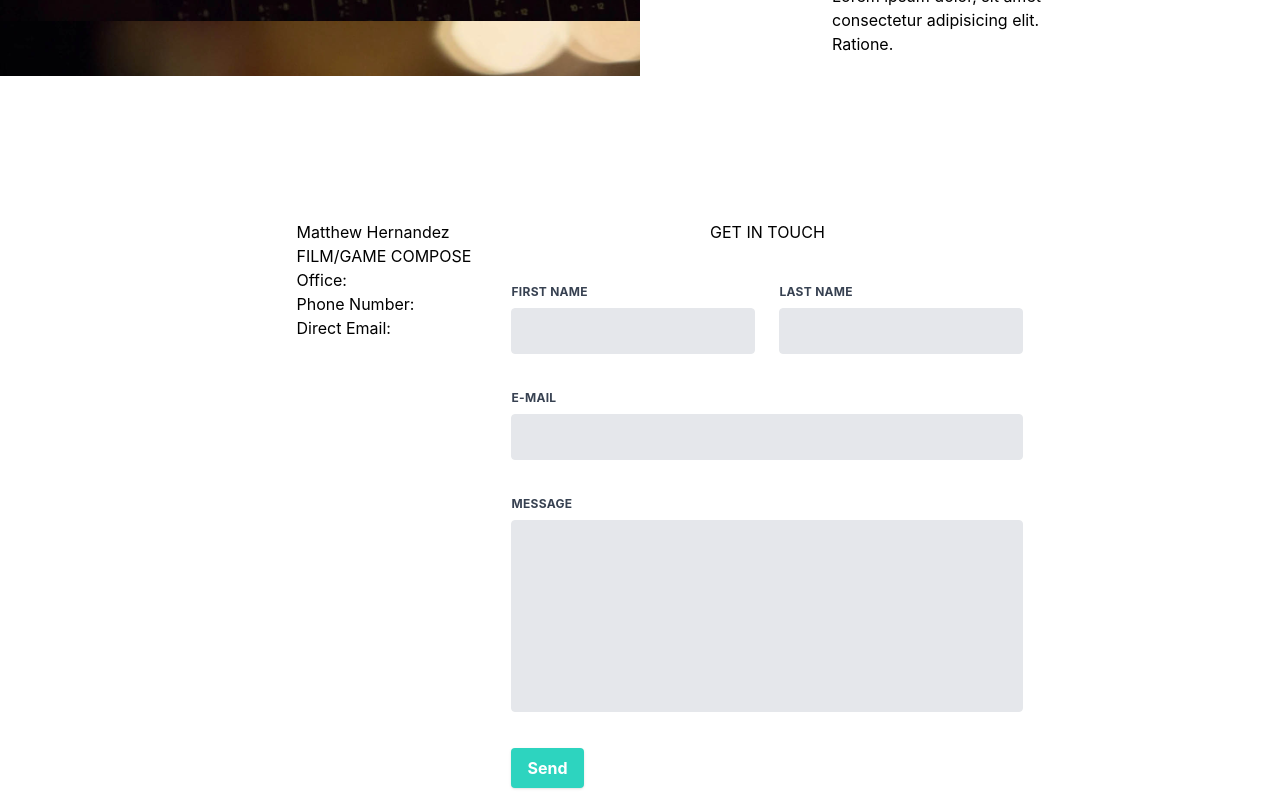
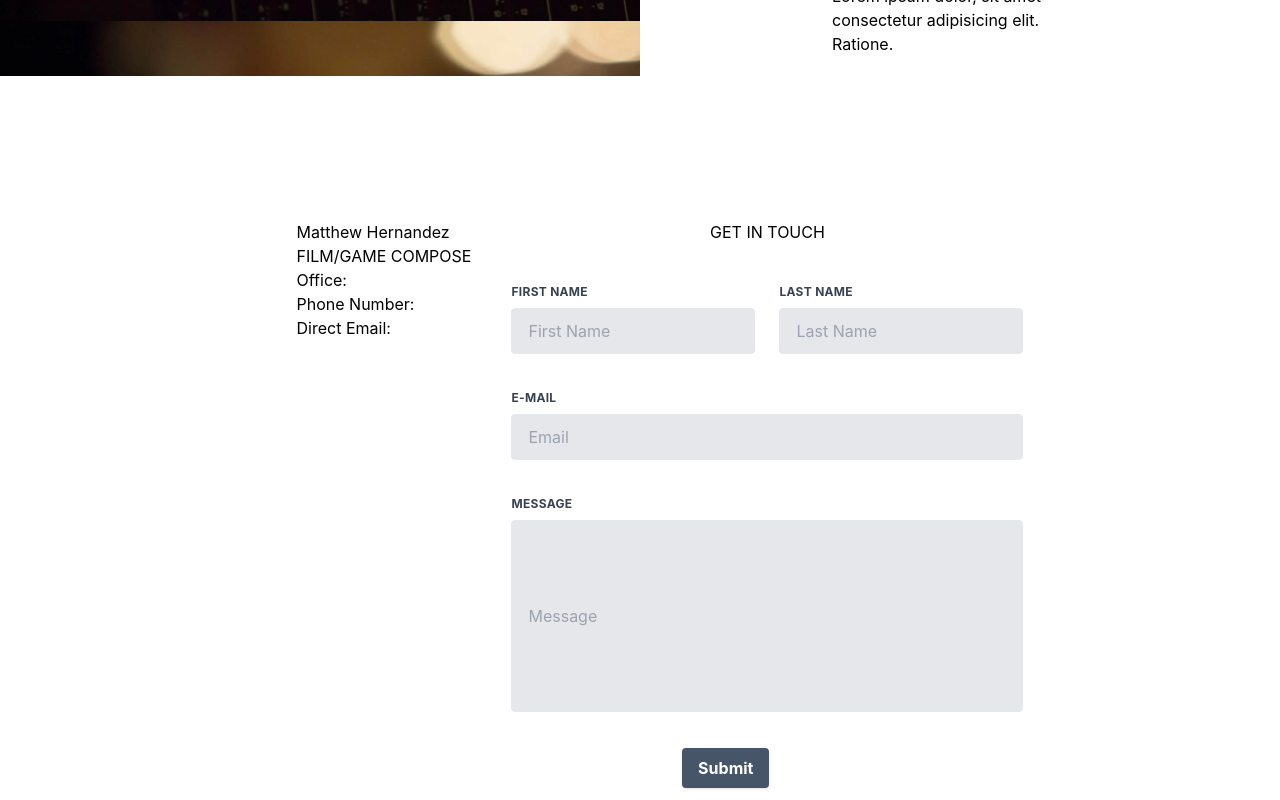
Before and after one commit to Cyber-Digital-llc/Matthews-Portfolio-Website-FE, a Next.js app: page / in a window 1280 px wide. Shown: the part 2740-3540 px from the top of the page. Built offline with nearby package versions, Linux system fonts and the light colour scheme.

Commit message:
cleaning up contactForm

```diff
--- a/components/ContactForm.jsx
+++ b/components/ContactForm.jsx
@@ -15,7 +15,6 @@ export default function ContactForm() {
   function onSubmit(data) {
     axios
       .post('/api/contact', data)
-
       .then((response) => {
         console.log(data)
         setSuccessMessage(
@@ -61,7 +60,7 @@ export default function ContactForm() {
                 })}
                 placeholder="First Name"
               />
-              <p>{errors.firstName?.message}</p>
+              <p className="text-red-600">{errors.firstName?.message}</p>
             </div>
             <div className="w-full md:w-1/2 px-3">
               <label
@@ -79,7 +78,7 @@ export default function ContactForm() {
                 })}
                 placeholder="Last Name"
               />
-              <p>{errors.lastName?.message}</p>
+              <p className="text-red-600">{errors.lastName?.message}</p>
             </div>
           </div>
 
@@ -100,7 +99,7 @@ export default function ContactForm() {
                 })}
                 placeholder="Email"
               />
-              <p>{errors.email?.message}</p>
+              <p className="text-red-600">{errors.email?.message}</p>
             </div>
           </div>
           <div className="flex flex-wrap -mx-3 mb-6">
@@ -120,13 +119,13 @@ export default function ContactForm() {
                 })}
                 placeholder="Message"
               />
-              <p>{errors.message?.message}</p>
+              <p className="text-red-600">{errors.message?.message}</p>
             </div>
           </div>
           <div className="md:flex md:items-center">
             <div className="md:w-1/3"></div>
             <button
-              className="shadow bg-teal-400 hover:bg-teal-400 focus:shadow-outline focus:outline-none text-white font-bold py-2 px-4 rounded"
+              className="shadow bg-slate-600 hover:bg-slate-400 focus:shadow-outline focus:outline-none text-white font-bold py-2 px-4 rounded"
               role="submit"
             >
               {isSubmitting ? 'Submitting' : 'Submit'}
--- a/pages/index.js
+++ b/pages/index.js
@@ -5,7 +5,7 @@ import Header from "../components/Header";
 import styles from "../styles/Home.module.css";
 import Credits from "../components/Credits";
 import Music from "../components/Music";
-import Contact from "../components/Contact";
+// import Contact from "../components/Contact";
 import GlobalNavBar from "../components/GlobalNavbar";
 import ContactForm from "../components/ContactForm";
 
@@ -25,7 +25,7 @@ export default function Home() {
                     <About />
                     <Credits />
                     <Music />
-                    <Contact />
+                    {/* <Contact /> */}
                     <ContactForm />
                 </div>
             </main>
```
